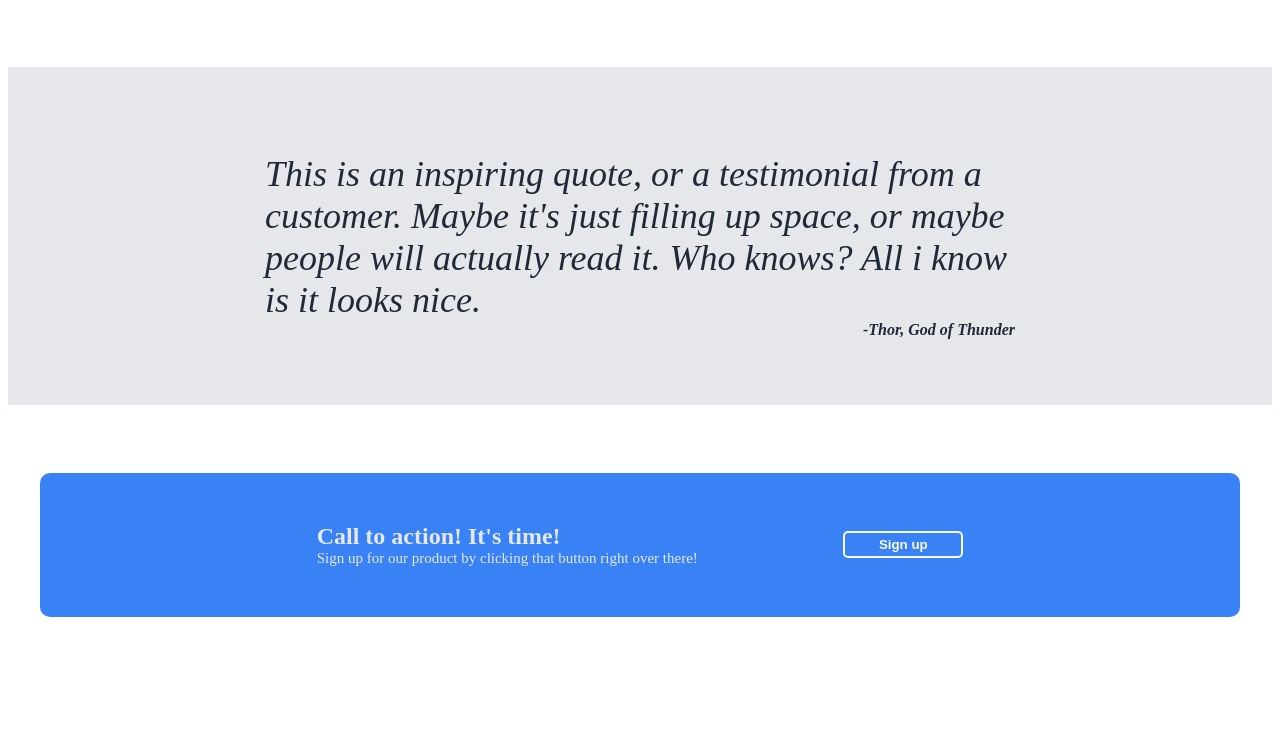
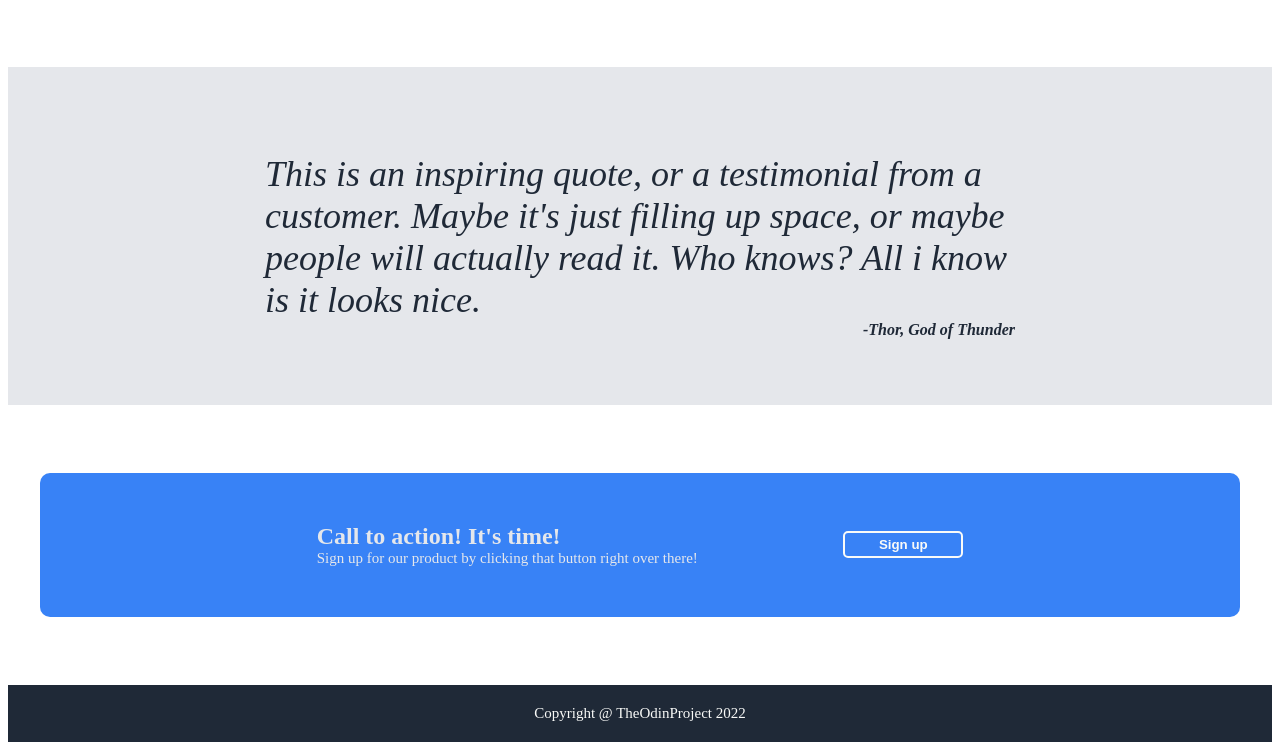
Before and after one commit to swapnilxoxo/odin-landing-page, a plain HTML site: page index.html in a window 1280 px wide. Shown: the part 788-1538 px from the top of the page. Before the commit the page ends 1481 px from the top, so only its background shows below. Drawn offline with Linux system fonts and the light colour scheme.

Commit message:
site complete

```diff
--- a/index.html
+++ b/index.html
@@ -62,7 +62,9 @@
             <button>Sign up</button>
         </div>
     </div>
-
+    <div class="footer">
+        Copyright @ TheOdinProject 2022
+    </div>
 
 </body>
 </html>
--- a/styles.css
+++ b/styles.css
@@ -170,3 +170,13 @@ p {
     padding: 4px;
     width: 120px;
 }
+
+.footer {
+    background-color: #1f2937;
+    color: #f9faf8;
+    display: flex;
+    align-items: center;
+    justify-content: center;
+    font-size: 15px;
+    padding: 20px;
+}
```
